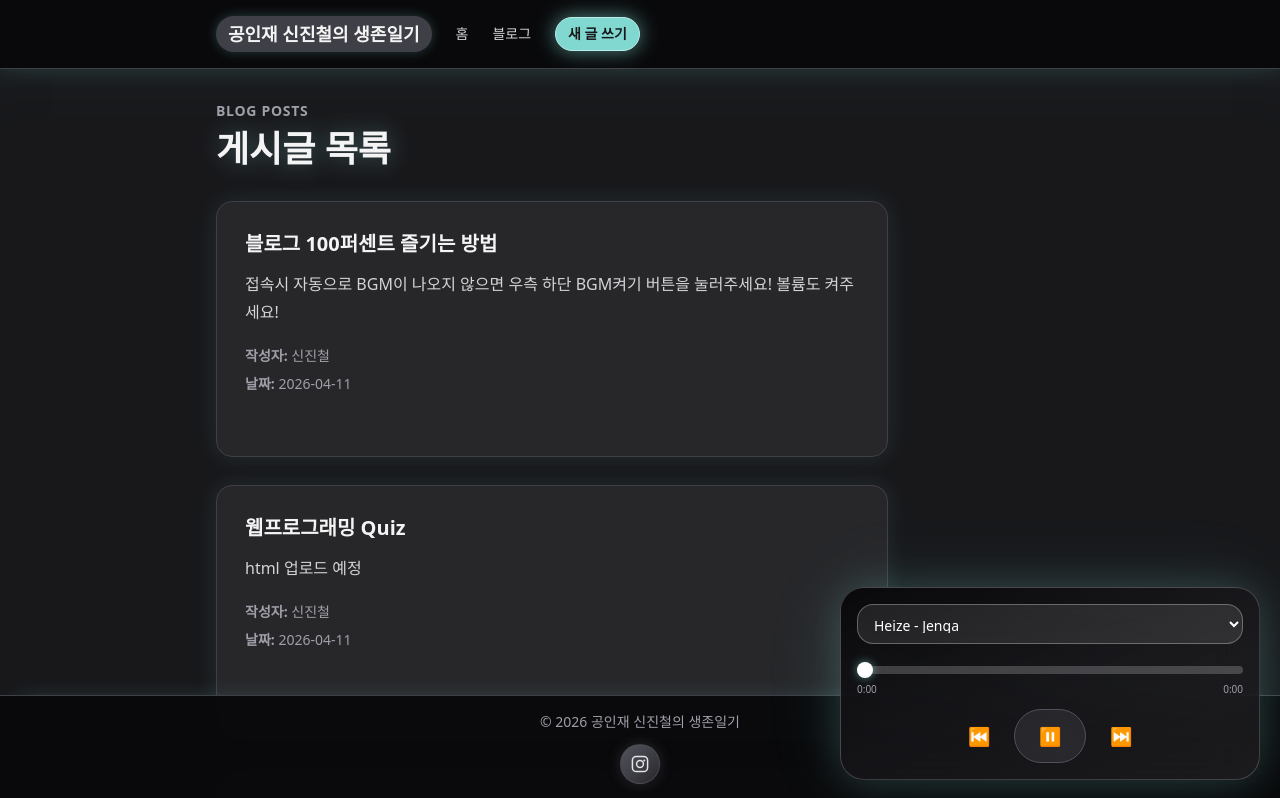
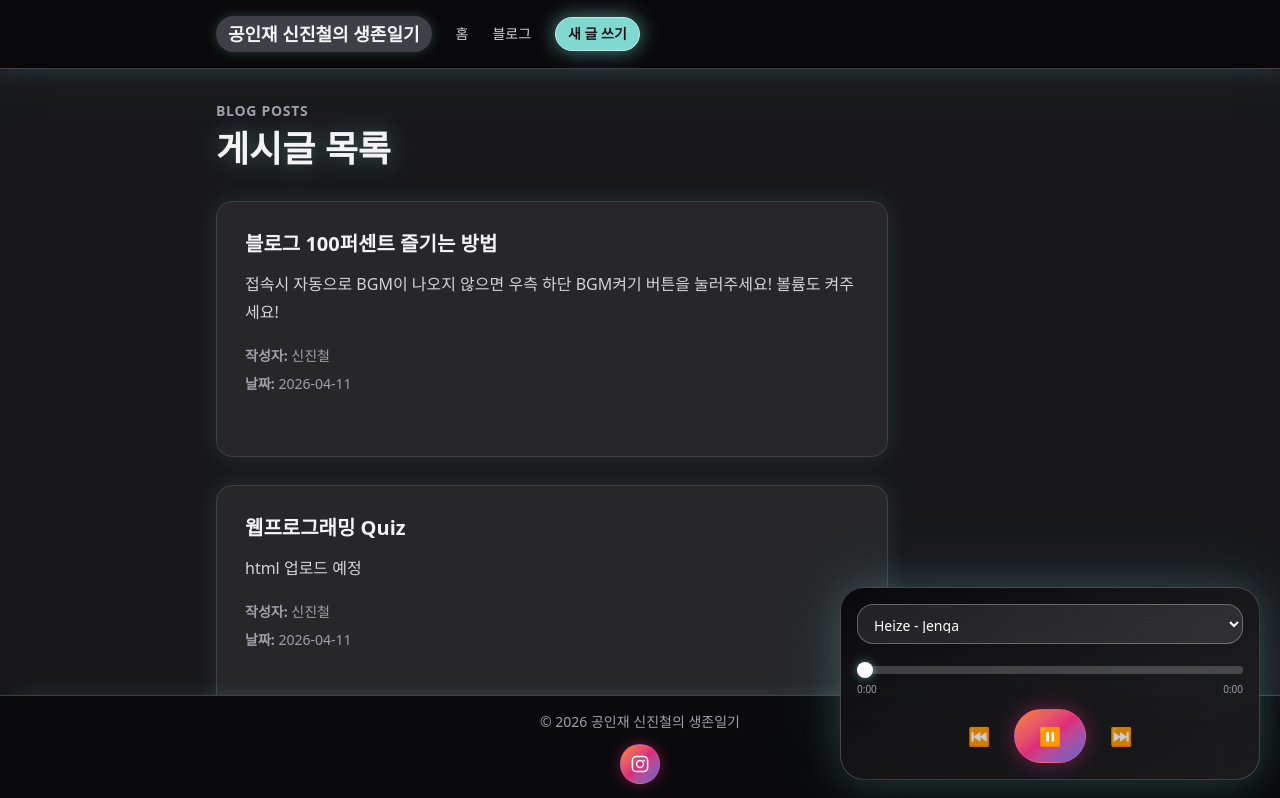
Before and after one commit to shin-jin-cheol/my-first-web, a Next.js app: page / in a window 1280 px wide. Shown: the top 798 px of the page. Built offline with nearby package versions, Linux system fonts and the light colour scheme.

Commit message:
style: restore Instagram gradient to buttons and update BGM player buttons

```diff
--- a/app/components/BgmPlayer.tsx
+++ b/app/components/BgmPlayer.tsx
@@ -192,7 +192,7 @@ export default function BgmPlayer() {
         <button
           type="button"
           onClick={playPreviousTrack}
-          className="text-lg text-zinc-500 transition hover:text-zinc-300 hover:drop-shadow-[0_0_6px_rgba(113,113,122,0.4)]"
+          className="text-lg text-orange-400/80 transition hover:text-orange-300 hover:drop-shadow-[0_0_8px_rgba(251,146,60,0.6)]"
           title="이전곡"
         >
           ⏮
@@ -200,7 +200,7 @@ export default function BgmPlayer() {
         <button
           type="button"
           onClick={togglePlayback}
-          className="rounded-full border border-zinc-600 bg-zinc-700/40 px-6 py-3 text-lg text-zinc-200 transition backdrop-blur hover:border-zinc-500 hover:bg-zinc-600/50"
+          className="rounded-full border border-pink-400/40 bg-gradient-to-br from-[#f58529] via-[#dd2a7b] to-[#515bd4] px-6 py-3 text-lg font-bold text-white shadow-[0_0_20px_rgba(221,42,123,0.45)] transition backdrop-blur hover:-translate-y-0.5 hover:brightness-110"
           title={isPlaying ? "일시정지" : "재생"}
         >
           {isPlaying ? "⏸" : "▶"}
@@ -208,7 +208,7 @@ export default function BgmPlayer() {
         <button
           type="button"
           onClick={playNextTrack}
-          className="text-lg text-zinc-500 transition hover:text-zinc-300 hover:drop-shadow-[0_0_6px_rgba(113,113,122,0.4)]"
+          className="text-lg text-orange-400/80 transition hover:text-orange-300 hover:drop-shadow-[0_0_8px_rgba(251,146,60,0.6)]"
           title="다음곡"
         >
           ⏭
--- a/app/layout.tsx
+++ b/app/layout.tsx
@@ -44,7 +44,7 @@ export default function RootLayout({
               target="_blank"
               rel="noopener noreferrer"
               aria-label="인스타그램 바로가기"
-              className="inline-flex h-10 w-10 items-center justify-center rounded-full border border-zinc-600/60 bg-gradient-to-br from-zinc-600 via-zinc-700 to-zinc-800 text-zinc-200 shadow-[0_0_14px_rgba(113,113,122,0.3)] transition hover:-translate-y-0.5 hover:brightness-110"
+              className="inline-flex h-10 w-10 items-center justify-center rounded-full border border-pink-400/40 bg-gradient-to-br from-[#f58529] via-[#dd2a7b] to-[#515bd4] text-white shadow-[0_0_14px_rgba(221,42,123,0.45)] transition hover:-translate-y-0.5 hover:brightness-110"
             >
               <svg
                 xmlns="http://www.w3.org/2000/svg"
```
